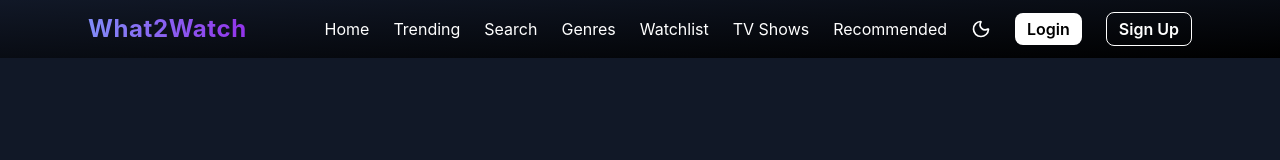
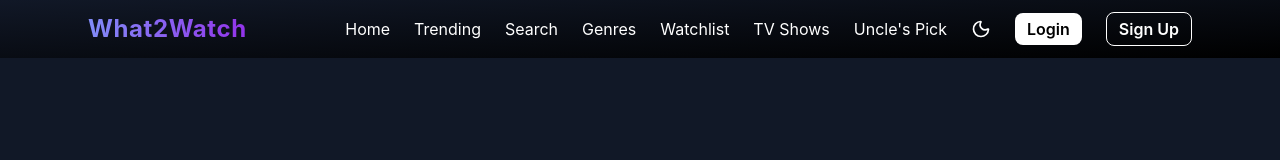
Before and after one commit to vikas271205/what2watch-client, a React (Create React App) app: page / in a window 1280 px wide. Shown: the top 160 px of the page. Built offline with nearby package versions, Linux system fonts and the light colour scheme; no server answers.

Commit message:
renamed recommended to Uncle's Pick

```diff
--- a/src/App.js
+++ b/src/App.js
@@ -18,6 +18,7 @@ import ChatAssistant from "./pages/ChatAssistant";
 import { LoadingProvider } from "./context/LoadingContext";
 import AdminRecommend from "./pages/AdminRecommend";
 import AdminRoute from "./components/AdminRoute";
+import UnclesPick from "./pages/UnclesPick";
 function App() {
   const [darkMode, setDarkMode] = useState(false);
 
@@ -46,7 +47,7 @@ function App() {
       <Routes>
         <Route path="/" element={<Home />} />
         <Route path="/genres" element={<Genres />} />
-        <Route path="/recommended" element={<Recommended />} />
+        <Route path="/unclespick" element={<UnclesPick />} />
         <Route path="/tvshows" element={<TVShows />} />
         <Route path="/tv/:id" element={<TVDetail />} />
         <Route path="/movie/:id" element={<MovieDetail />} />
--- a/src/components/Navbar.jsx
+++ b/src/components/Navbar.jsx
@@ -60,7 +60,7 @@ function Navbar() {
           <Link to="/genres" className="hover:text-indigo-400">Genres</Link>
           <Link to="/watchlist" className="hover:text-indigo-400">Watchlist</Link>
           <Link to="/tvshows" className="hover:text-indigo-400">TV Shows</Link>
-          <Link to="/recommended" className="hover:text-indigo-400">Recommended</Link>
+          <Link to="/unclespick" className="hover:text-indigo-400">Uncle's Pick</Link>
           {isAdmin && <Link to="/admin/recommend" className="hover:text-yellow-400 font-semibold">Admin</Link>}
 
           <button
```
